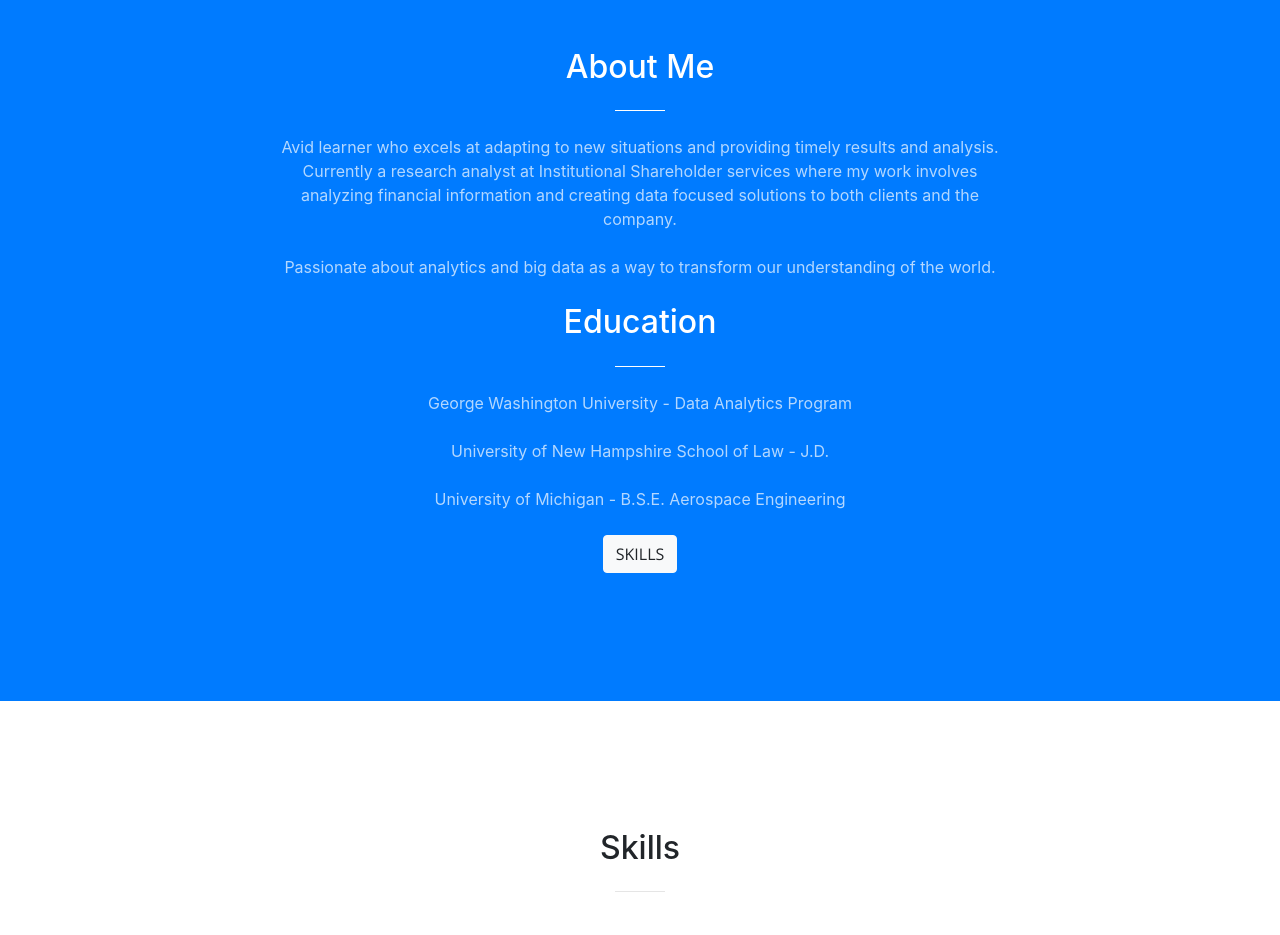
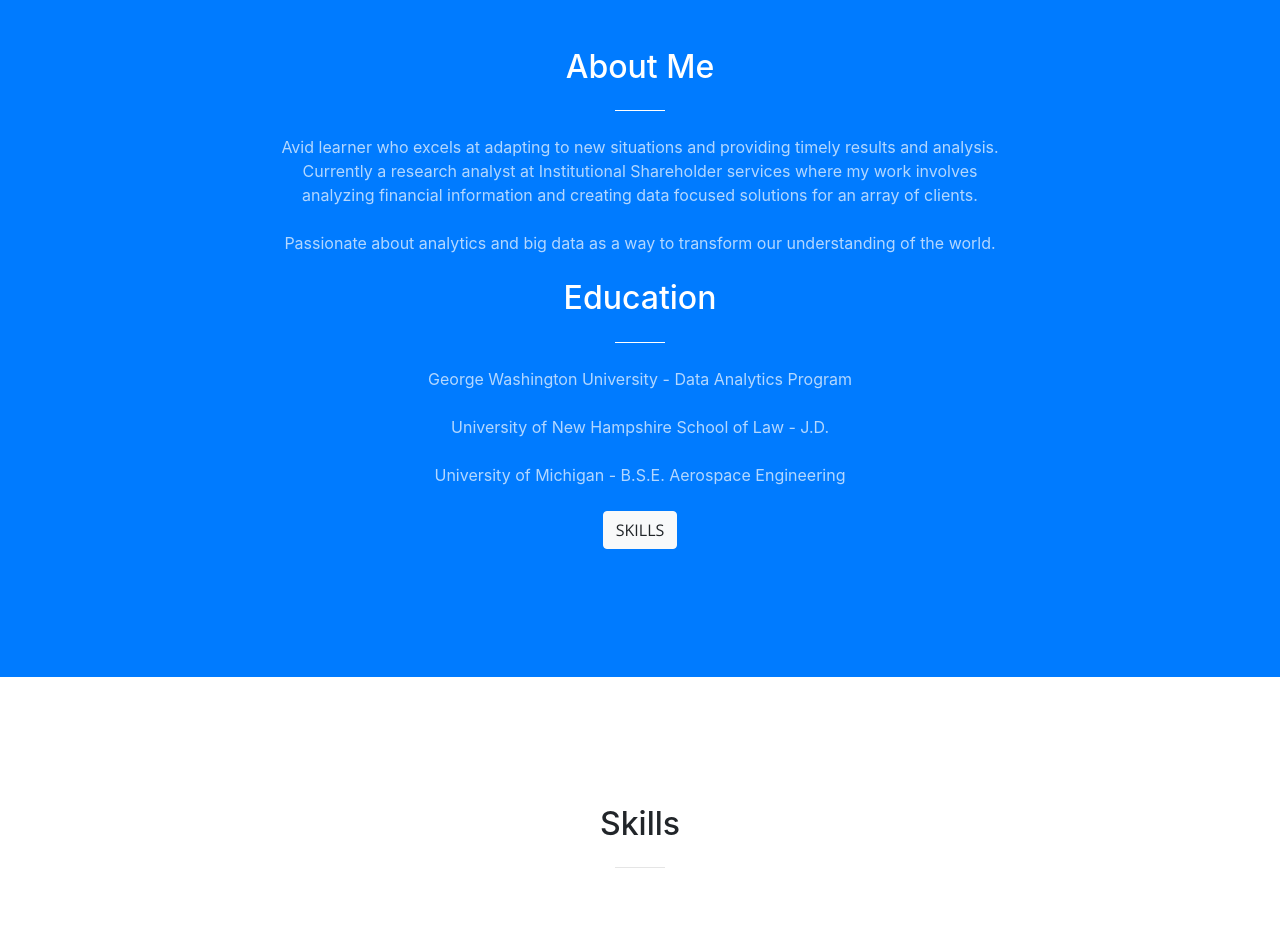
Before and after one commit to nblase22/nblase22.github.io, a website with bundled scripts: page index.html in a window 1280 px wide. Shown: the part 880-1815 px from the top of the page. Built offline with nearby package versions, Linux system fonts and the light colour scheme.

Commit message:
fixed language

```diff
--- a/index.html
+++ b/index.html
@@ -79,7 +79,7 @@
             <h2 class="section-heading text-white">About Me</h2>
             <hr class="light my-4">
             <p class="text-faded mb-4">Avid learner who excels at adapting to new situations and providing timely results and analysis. Currently a research analyst at Institutional Shareholder services where my work involves analyzing financial
-              information and creating data focused solutions to both clients and the company.</p>
+              information and creating data focused solutions for an array of clients.</p>
             <p class="text-faded mb-4">Passionate about analytics and big data as a way to transform our understanding of the world.</p>
             <h2 class="section-heading text-white">Education</h2>
             <hr class="light my-4">
```
